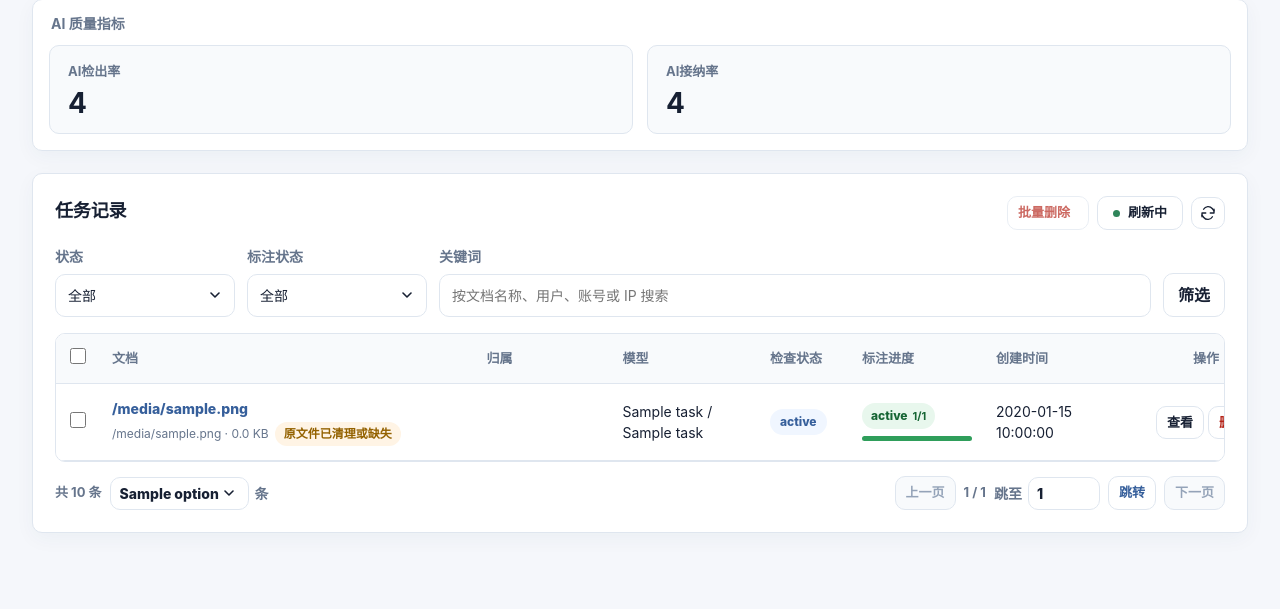
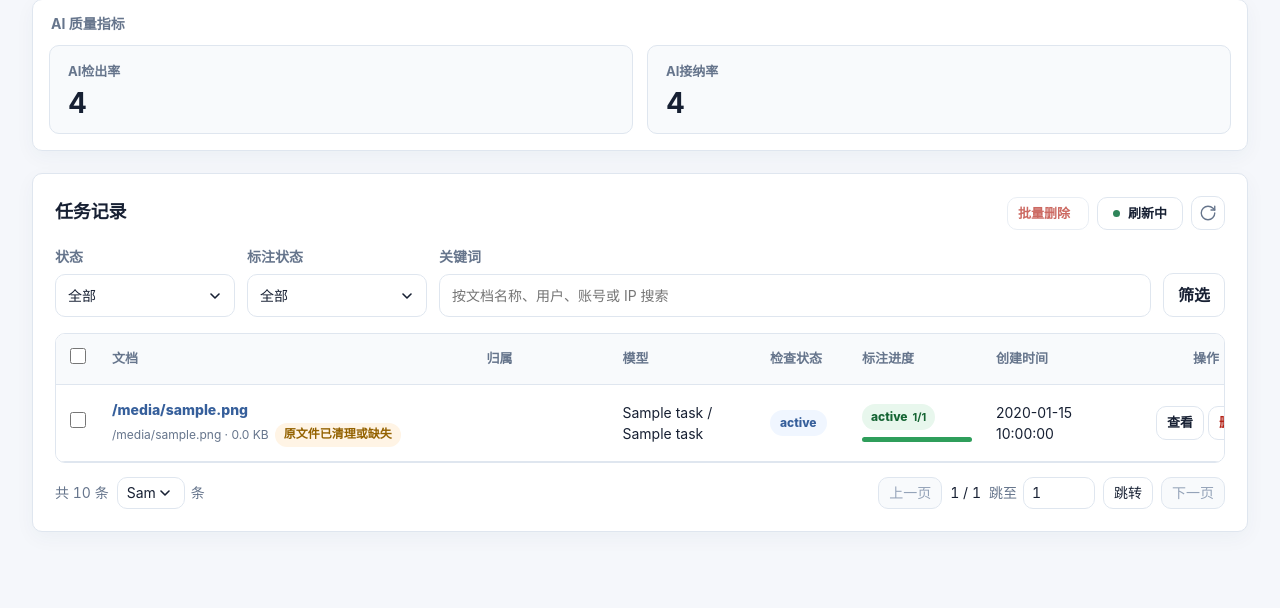
Before and after one commit to VonSdite/Document-Check, a Python web app: template app/web/templates/admin_images.html in a window 1280 px wide. Shown: the part 817-1426 px from the top of the page. After the commit the page ends 1361 px from the top, so only its background shows below. Run offline with Jinja, Linux system fonts and the light colour scheme; the template is opened without the code that fills it: most values are stand-ins (such as "Sample title", 1, 10 or a date in 2020).

Commit message:
统一任务分页器字体样式并优化刷新图标

```diff
--- a/app/web/static/app.css
+++ b/app/web/static/app.css
@@ -2397,9 +2397,16 @@ body.table-column-resize-active * {
   gap: 12px;
   margin-top: 14px;
   color: var(--muted);
-  font-size: 13px;
-  font-weight: 700;
+  font-size: 14px;
+  font-weight: 400;
+  line-height: 20px;
+  font-variant-numeric: tabular-nums;
   flex-wrap: wrap;
+}
+
+.pagination strong {
+  color: var(--text);
+  font-weight: inherit;
 }
 
 .pagination div {
@@ -2422,10 +2429,12 @@ body.table-column-resize-active * {
 
 .page-size-form label {
   color: var(--muted);
-  font-weight: 800;
+  font: inherit;
+  white-space: nowrap;
 }
 
 .page-size-form select {
+  width: 68px;
   min-height: 32px;
   padding: 5px 28px 5px 9px;
   border: 1px solid var(--line);
@@ -2433,7 +2442,6 @@ body.table-column-resize-active * {
   background-color: #fff;
   color: var(--text);
   font: inherit;
-  font-weight: 800;
   cursor: pointer;
 }
 
@@ -2449,7 +2457,8 @@ body.table-column-resize-active * {
   align-items: center;
   gap: 6px;
   color: var(--muted);
-  font-weight: 800;
+  font: inherit;
+  white-space: nowrap;
 }
 
 .page-jump-form input[type="number"] {
@@ -2461,22 +2470,23 @@ body.table-column-resize-active * {
   background: #fff;
   color: var(--text);
   font: inherit;
-  font-weight: 800;
 }
 
 .page-link {
   display: inline-flex;
   align-items: center;
   min-height: 32px;
-  padding: 6px 10px;
+  padding: 5px 10px;
   border: 1px solid var(--line);
   border-radius: var(--radius);
   background: #fff;
+  color: var(--text);
+  font: inherit;
+  white-space: nowrap;
+}
+
+.page-link:hover {
   color: var(--primary-strong);
-  font-weight: 800;
-}
-
-.page-link:hover {
   background: #f0f6ff;
   border-color: #bfd2ec;
 }
@@ -4389,12 +4399,28 @@ body.table-column-resize-active * {
 }
 
 .task-refresh-button {
+  display: inline-grid;
+  place-items: center;
   width: 34px;
   min-width: 34px;
-  height: 32px;
-  padding: 6px;
-}
-.task-refresh-button svg { width: 18px; height: 18px; }
+  height: 34px;
+  min-height: 34px;
+  padding: 0;
+  color: var(--muted);
+  flex-shrink: 0;
+}
+.task-refresh-button:hover {
+  color: var(--primary-strong);
+}
+.task-refresh-button:focus-visible {
+  outline: 2px solid var(--primary);
+  outline-offset: 2px;
+}
+.task-refresh-button svg {
+  display: block;
+  width: 18px;
+  height: 18px;
+}
 .task-refresh-button[aria-busy="true"] svg { animation: task-refresh-spin 1s linear infinite; }
 .task-list-feedback { color: var(--muted); font-size: 12px; }
 .task-list-feedback:empty { display: none; }
--- a/app/web/templates/_task_refresh_controls.html
+++ b/app/web/templates/_task_refresh_controls.html
@@ -4,8 +4,8 @@
 </button>
 <button class="small-button task-refresh-button" type="button" data-manual-task-refresh title="刷新任务列表" aria-label="刷新任务列表">
   <svg viewBox="0 0 24 24" aria-hidden="true" focusable="false" fill="none" stroke="currentColor" stroke-width="1.8" stroke-linecap="round" stroke-linejoin="round">
-    <path d="M20 7v5h-5M4 17v-5h5"/>
-    <path d="M6.1 7a7 7 0 0 1 11.5-1L20 9M4 15l2.4 3A7 7 0 0 0 17.9 17"/>
+    <path d="M21 12a9 9 0 1 1-9-9c2.516 0 4.93 1 6.74 2.74L21 8"/>
+    <path d="M21 3v5h-5"/>
   </svg>
 </button>
 <span class="task-list-feedback" data-task-list-feedback role="status" aria-live="polite"></span>
--- a/app/web/templates/base.html
+++ b/app/web/templates/base.html
@@ -6,7 +6,7 @@
   <meta name="viewport" content="width=device-width, initial-scale=1">
   <title>{% block title %}文档智能门禁{% endblock %}</title>
   {% block extra_head %}{% endblock %}
-  <link rel="stylesheet" href="{{ url_for('static', filename='app.css', v='20260914-7') }}">
+  <link rel="stylesheet" href="{{ url_for('static', filename='app.css', v='20260914-8') }}">
 </head>
 <body>
   {% set is_admin = (not platform_mode) or (request.endpoint and request.endpoint.startswith('admin_') and request.endpoint != 'admin_login') %}
```
